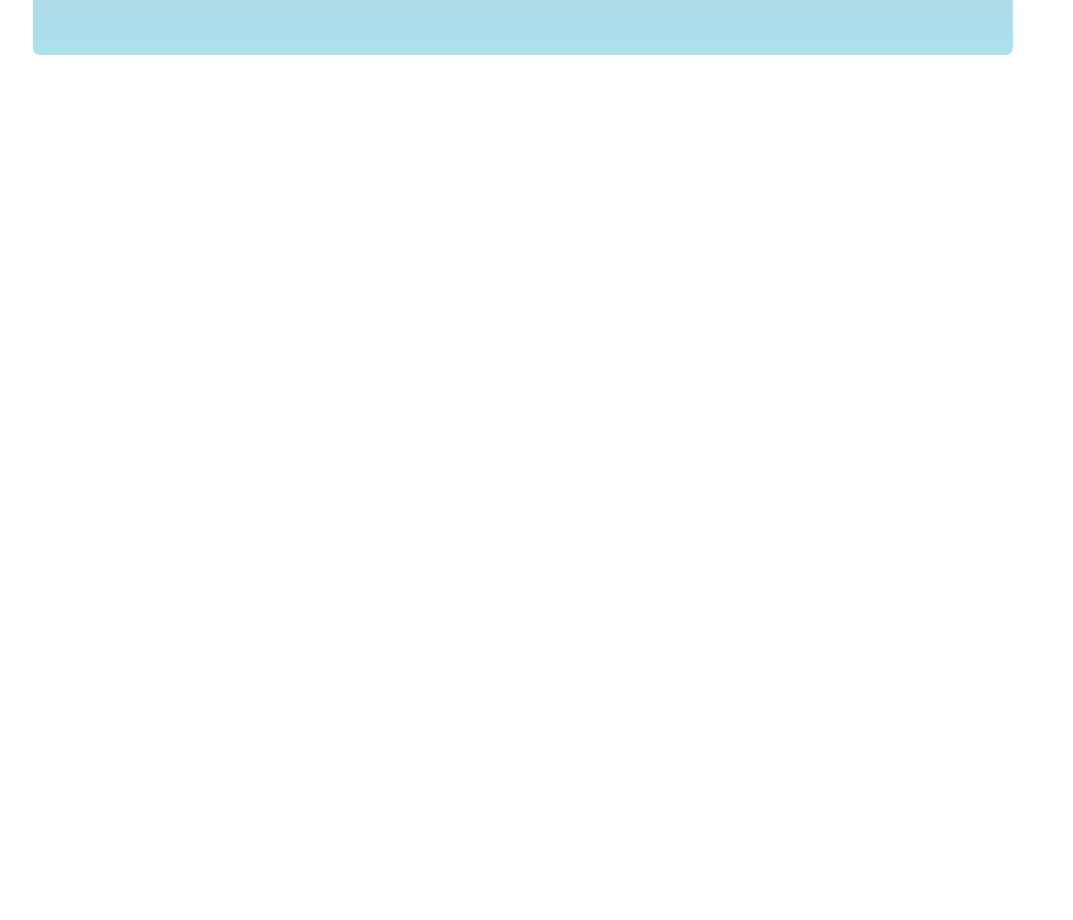
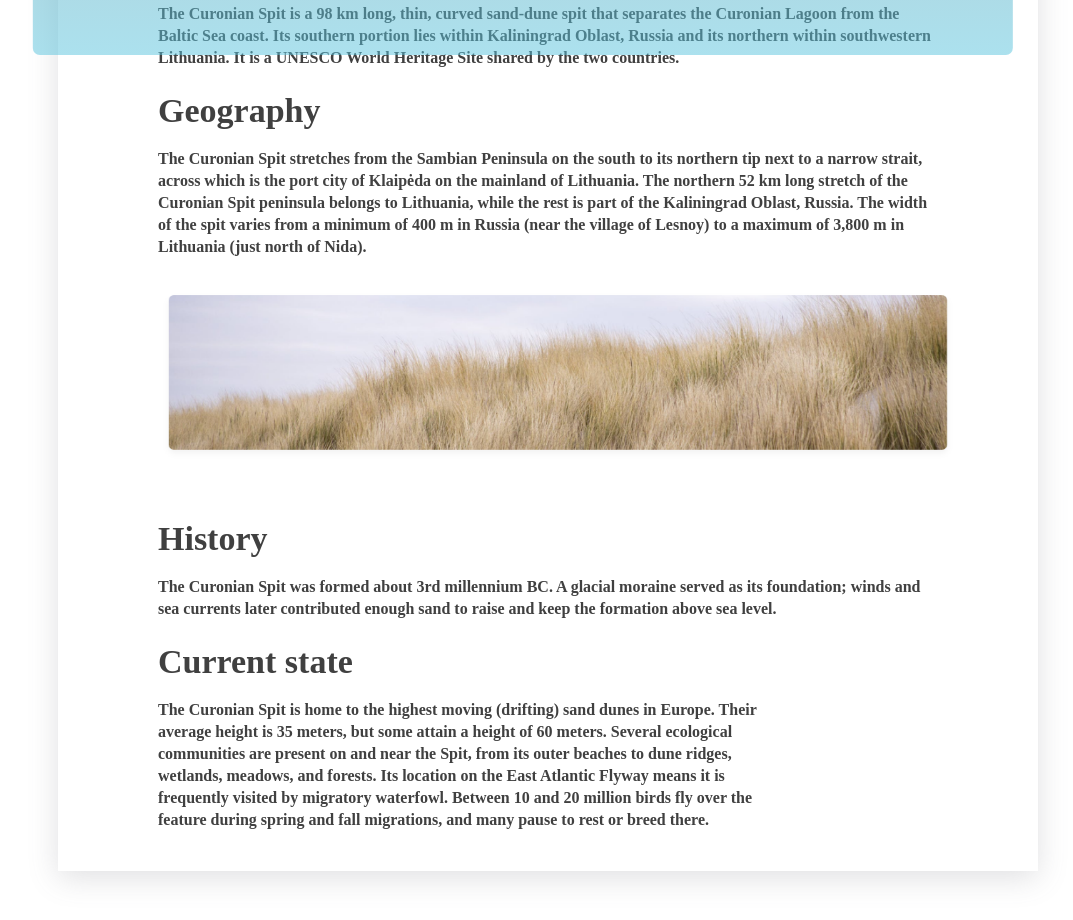
Before and after one commit to MariNefaridze/lesson10, a plain HTML site: page index1.html in a window 1280 px wide. Shown: the part 766-1686 px from the top of the page, without its empty margins (92-1165 px from the left). Drawn offline with Linux system fonts and the light colour scheme.

Commit message:
added articles

```diff
--- a/css/style1.css
+++ b/css/style1.css
@@ -122,3 +122,42 @@ nav a{
     transform: translate(-50%, -50%);
 
 }
+.articles{
+    width: 980px;
+    margin-left: 150px;
+    margin-right: 150px;
+    padding-top: 80px;
+    padding-left: 100px;
+    padding-right: 100px;
+    text-align: left;
+    box-shadow: rgba(100, 100, 111, 0.2) 0px 7px 29px 0px;
+}
+.article2 img{
+    width: 800px;
+    margin-top: 10px;
+    margin-bottom: 50px;
+
+}
+.text-style{
+    margin-bottom: 20px;
+    font-size: 16px;
+    line-height: 22px;
+    color: #404040;
+    font-weight: bold;
+}
+.title-style{
+    font-size: 34px;
+    line-height: 44px;
+    font-weight: bold;
+    margin-bottom: 15px;
+    color: #404040;
+}
+.article4 p{
+    font-size: 16px;
+    line-height: 22px;
+    color: #404040;
+    font-weight: bold;
+    width: 600px;
+    margin-top:10px;
+    padding-bottom:40px;
+}
--- a/index1.html
+++ b/index1.html
@@ -44,6 +44,39 @@
     </div>
     </div>
 
+    <div class="articles">
+        <div class="article1">
+            <article>
+                <p class="text-style">The Curonian Spit is a 98 km long, thin, curved sand-dune spit that separates the Curonian Lagoon from the Baltic Sea coast. Its southern portion lies within Kaliningrad Oblast,
+                 Russia and its northern within southwestern Lithuania.
+                  It is a UNESCO World Heritage Site shared by the two countries.</p>
+            </article>
+        </div>
+        <div class="article2">
+            <h2 class="title-style">Geography</h2>
+            <p class="text-style">The Curonian Spit stretches from the Sambian Peninsula on the south to its northern tip next to a narrow strait, across which is the port city of Klaipėda on the mainland of Lithuania. The northern 52 km long stretch of the Curonian Spit peninsula belongs to Lithuania, while the rest is part of the Kaliningrad Oblast, Russia. The width of
+             the spit varies from a minimum of 400 m in Russia (near the village of Lesnoy) to a maximum
+              of 3,800 m in Lithuania (just north of Nida).</p>
+            <img src="./images/article-img.png" alt="article image">
+        </div>
+        <div class="article3">
+            <h2 class="title-style">History</h2>
+            <p class="text-style">The Curonian Spit was formed about 3rd millennium BC. A glacial
+             moraine served as its foundation; winds and sea currents later contributed
+              enough sand to raise and keep the formation above sea level.</p>
+        </div>
+        <div class="article4">
+            <h2 class="title-style">Current state</h2>
+            <p>The Curonian Spit is home to the highest moving (drifting) sand dunes in Europe.
+                 Their average height is 35 meters, but some attain a height of 60 meters.
+                 Several ecological communities are present on and near the Spit, from its outer beaches to dune ridges,
+                  wetlands, meadows, and forests. Its location on the East Atlantic Flyway means it is
+                   frequently visited by migratory waterfowl. Between 10 and 20 million birds fly over
+                    the feature during spring and fall migrations, and many pause to rest or breed there.</p>
+
+        </div>
+    </div>
+
 
 
 
```
Also changed, not shown: images/article-img.png (added), instagram.png (deleted).
